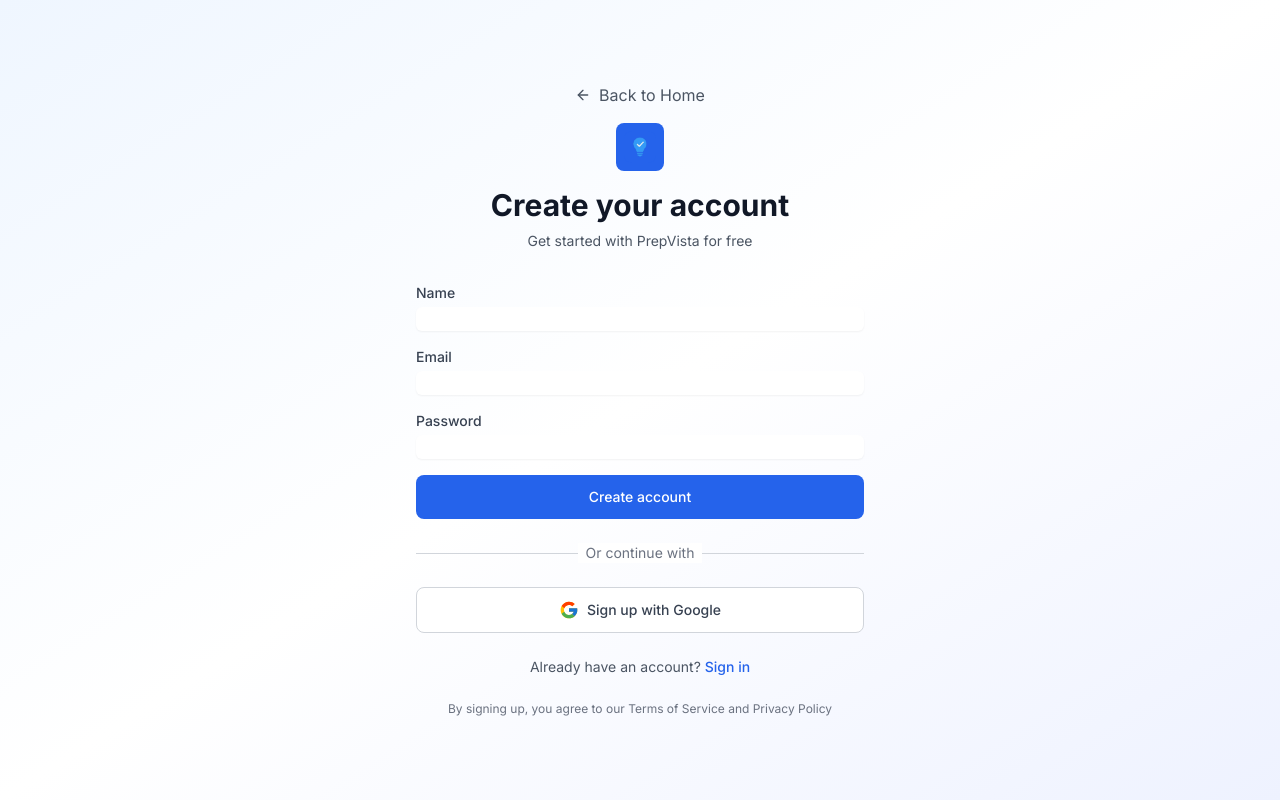
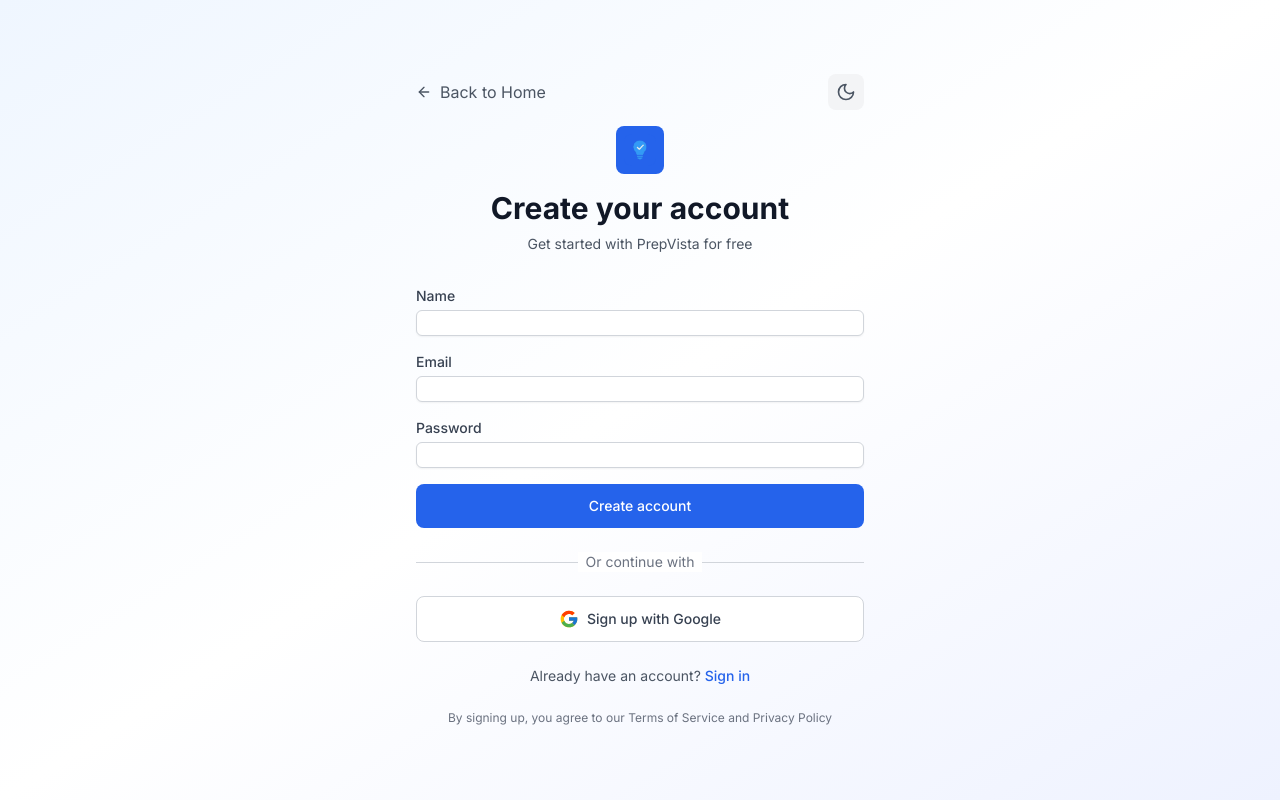
Before and after one commit to Rohit-jagdale/prepvista, a Next.js app in the folder frontend/: page /auth/signup in a window 1280 px wide. Built offline with nearby package versions, Linux system fonts and the light colour scheme; no server answers.

Commit message:
ui enhancement in sign in and sign up page

```diff
--- a/frontend/app/auth/signin/page.tsx
+++ b/frontend/app/auth/signin/page.tsx
@@ -4,10 +4,11 @@
 import { useRouter } from 'next/navigation'
 import { signIn, useSession } from 'next-auth/react'
 import { FcGoogle } from 'react-icons/fc'
-import { ArrowLeft } from 'lucide-react'
+import { ArrowLeft, Sun, Moon } from 'lucide-react'
 import Link from 'next/link'
 import UnauthGuard from '@/components/UnauthGuard'
 import Logo from '@/components/Logo'
+import { useTheme } from '@/lib/theme'
 
 export default function SignIn() {
   const [isLoading, setIsLoading] = useState(false)
@@ -16,6 +17,7 @@
   const [error, setError] = useState('')
   const router = useRouter()
   const { data: session } = useSession()
+  const { theme, toggleTheme } = useTheme()
 
   const handleGoogleSignIn = async () => {
     console.log('🔐 SignIn Page - Google sign in initiated')
@@ -83,13 +85,28 @@
       <div className="min-h-screen bg-gradient-to-br from-blue-50 via-white to-indigo-50 dark:from-gray-900 dark:via-gray-800 dark:to-gray-900 flex items-center justify-center py-12 px-4 sm:px-6 lg:px-8">
         <div className="max-w-md w-full space-y-8">
           <div className="text-center">
+            <div className="flex items-center justify-between mb-4">
               <Link
                 href="/"
-              className="inline-flex items-center text-gray-600 dark:text-gray-400 hover:text-gray-900 dark:hover:text-white mb-4"
+                className="inline-flex items-center text-gray-600 dark:text-gray-400 hover:text-gray-900 dark:hover:text-white"
               >
                 <ArrowLeft className="w-4 h-4 mr-2" />
                 Back to Home
               </Link>
+
+              {/* Theme Toggle Button */}
+              <button
+                onClick={toggleTheme}
+                className="p-2 rounded-lg bg-gray-100 dark:bg-gray-800 text-gray-600 dark:text-gray-300 hover:bg-gray-200 dark:hover:bg-gray-700 transition-colors"
+                aria-label="Toggle theme"
+              >
+                {theme === 'light' ? (
+                  <Moon className="w-5 h-5" />
+                ) : (
+                  <Sun className="w-5 h-5" />
+                )}
+              </button>
+            </div>
 
             <div className="mx-auto h-12 w-12 bg-primary-600 rounded-lg flex items-center justify-center mb-4">
               <Logo size="sm" showText={false} showSubtitle={false} />
@@ -118,7 +135,7 @@
                   value={email}
                   onChange={(e) => setEmail(e.target.value)}
                   required
-                  className="mt-1 block w-full rounded-md border-gray-300 dark:border-gray-600 bg-white dark:bg-gray-800 text-gray-900 dark:text-gray-100 shadow-sm focus:border-primary-500 focus:ring-primary-500"
+                  className="mt-1 block w-full rounded-md border border-gray-300 dark:border-gray-600 bg-white dark:bg-gray-800 text-gray-900 dark:text-gray-100 shadow-sm focus:border-primary-500 focus:ring-primary-500"
                 />
               </div>
               <div>
@@ -128,7 +145,7 @@
                   value={password}
                   onChange={(e) => setPassword(e.target.value)}
                   required
-                  className="mt-1 block w-full rounded-md border-gray-300 dark:border-gray-600 bg-white dark:bg-gray-800 text-gray-900 dark:text-gray-100 shadow-sm focus:border-primary-500 focus:ring-primary-500"
+                  className="mt-1 block w-full rounded-md border border-gray-300 dark:border-gray-600 bg-white dark:bg-gray-800 text-gray-900 dark:text-gray-100 shadow-sm focus:border-primary-500 focus:ring-primary-500"
                 />
               </div>
               <button
--- a/frontend/app/auth/signup/page.tsx
+++ b/frontend/app/auth/signup/page.tsx
@@ -4,10 +4,11 @@
 import { useRouter } from 'next/navigation'
 import { signIn, useSession } from 'next-auth/react'
 import { FcGoogle } from 'react-icons/fc'
-import { ArrowLeft } from 'lucide-react'
+import { ArrowLeft, Sun, Moon } from 'lucide-react'
 import Link from 'next/link'
 import UnauthGuard from '@/components/UnauthGuard'
 import Logo from '@/components/Logo'
+import { useTheme } from '@/lib/theme'
 
 export default function SignUp() {
   const [isLoading, setIsLoading] = useState(false)
@@ -17,6 +18,7 @@
   const [error, setError] = useState('')
   const router = useRouter()
   const { data: session } = useSession()
+  const { theme, toggleTheme } = useTheme()
 
   const handleGoogleSignUp = async () => {
     try {
@@ -78,13 +80,28 @@
       <div className="min-h-screen bg-gradient-to-br from-blue-50 via-white to-indigo-50 dark:from-gray-900 dark:via-gray-800 dark:to-gray-900 flex items-center justify-center py-12 px-4 sm:px-6 lg:px-8">
         <div className="max-w-md w-full space-y-8">
           <div className="text-center">
+            <div className="flex items-center justify-between mb-4">
               <Link
                 href="/"
-              className="inline-flex items-center text-gray-600 dark:text-gray-400 hover:text-gray-900 dark:hover:text-white mb-4"
+                className="inline-flex items-center text-gray-600 dark:text-gray-400 hover:text-gray-900 dark:hover:text-white"
               >
                 <ArrowLeft className="w-4 h-4 mr-2" />
                 Back to Home
               </Link>
+
+              {/* Theme Toggle Button */}
+              <button
+                onClick={toggleTheme}
+                className="p-2 rounded-lg bg-gray-100 dark:bg-gray-800 text-gray-600 dark:text-gray-300 hover:bg-gray-200 dark:hover:bg-gray-700 transition-colors"
+                aria-label="Toggle theme"
+              >
+                {theme === 'light' ? (
+                  <Moon className="w-5 h-5" />
+                ) : (
+                  <Sun className="w-5 h-5" />
+                )}
+              </button>
+            </div>
 
             <div className="mx-auto h-12 w-12 bg-primary-600 rounded-lg flex items-center justify-center mb-4">
               <Logo size="sm" showText={false} showSubtitle={false} />
@@ -112,7 +129,7 @@
                   type="text"
                   value={name}
                   onChange={(e) => setName(e.target.value)}
-                  className="mt-1 block w-full rounded-md border-gray-300 dark:border-gray-600 bg-white dark:bg-gray-800 text-gray-900 dark:text-gray-100 shadow-sm focus:border-primary-500 focus:ring-primary-500"
+                  className="mt-1 block w-full rounded-md border border-gray-300 dark:border-gray-600 bg-white dark:bg-gray-800 text-gray-900 dark:text-gray-100 shadow-sm focus:border-primary-500 focus:ring-primary-500"
                 />
               </div>
               <div>
@@ -122,7 +139,7 @@
                   value={email}
                   onChange={(e) => setEmail(e.target.value)}
                   required
-                  className="mt-1 block w-full rounded-md border-gray-300 dark:border-gray-600 bg-white dark:bg-gray-800 text-gray-900 dark:text-gray-100 shadow-sm focus:border-primary-500 focus:ring-primary-500"
+                  className="mt-1 block w-full rounded-md border border-gray-300 dark:border-gray-600 bg-white dark:bg-gray-800 text-gray-900 dark:text-gray-100 shadow-sm focus:border-primary-500 focus:ring-primary-500"
                 />
               </div>
               <div>
@@ -132,7 +149,7 @@
                   value={password}
                   onChange={(e) => setPassword(e.target.value)}
                   required
-                  className="mt-1 block w-full rounded-md border-gray-300 dark:border-gray-600 bg-white dark:bg-gray-800 text-gray-900 dark:text-gray-100 shadow-sm focus:border-primary-500 focus:ring-primary-500"
+                  className="mt-1 block w-full rounded-md border border-gray-300 dark:border-gray-600 bg-white dark:bg-gray-800 text-gray-900 dark:text-gray-100 shadow-sm focus:border-primary-500 focus:ring-primary-500"
                 />
               </div>
               <button
```
Lines whose indentation alone changed are shown as unchanged.
